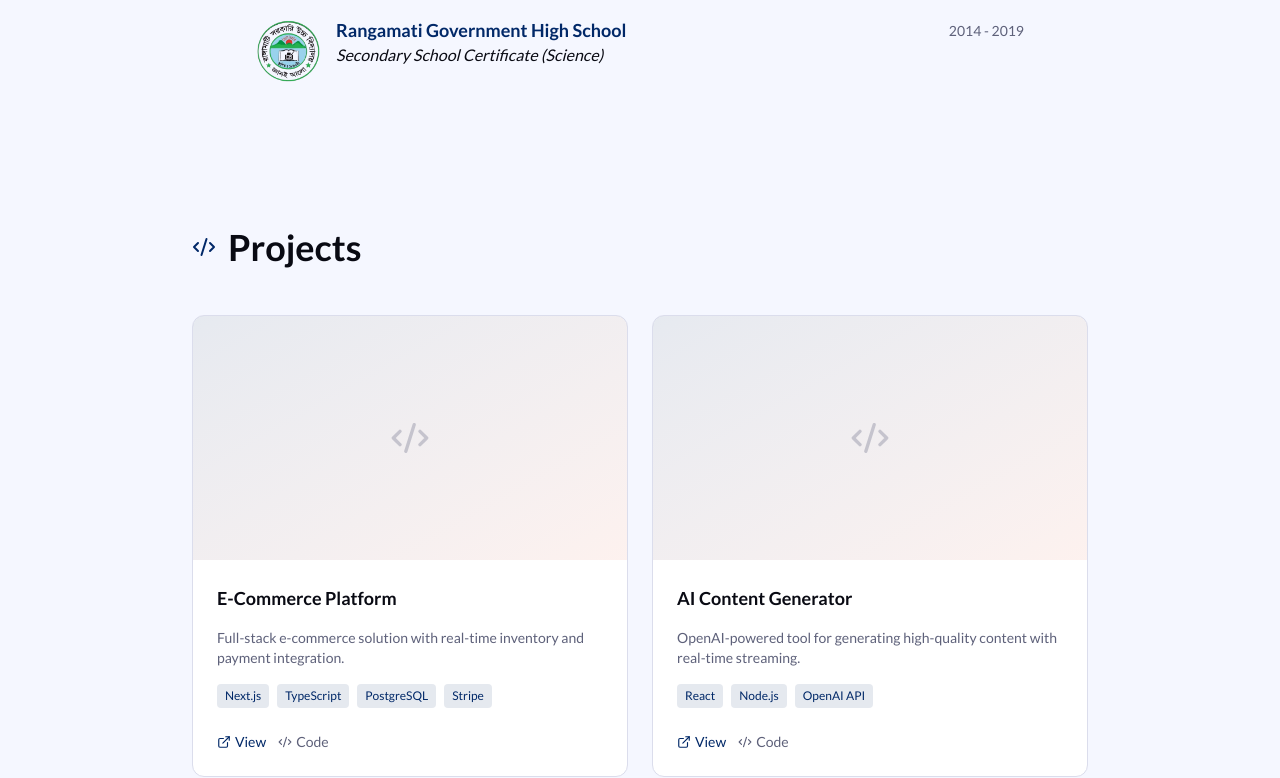
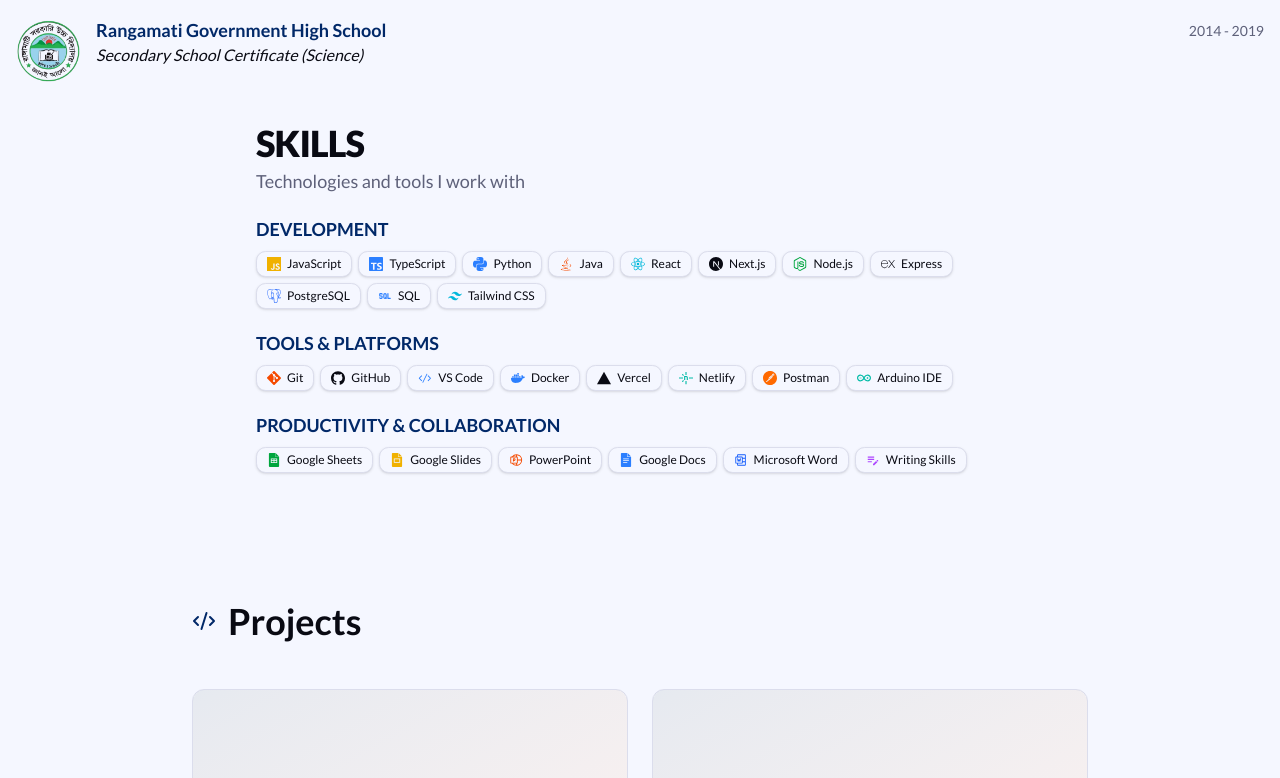
Before and after one commit to AkhiKetu/Personal-Portfolio, a Next.js app: page / in a window 1280 px wide. Shown: the part 1082-1860 px from the top of the page. Built offline with nearby package versions, Linux system fonts and the light colour scheme.

Commit message:
update skills

```diff
--- a/app/page.tsx
+++ b/app/page.tsx
@@ -3,6 +3,7 @@
 import Navigation from '@/components/Navigation'
 import Hero from '@/components/sections/Hero'
 import Experience from '@/components/sections/Experience'
+import Skills from '@/components/sections/Skills'
 import Projects from '@/components/sections/Projects'
 import Blog from '@/components/sections/Blog'
 
@@ -18,6 +19,7 @@ export default function HomePage() {
       <div className="relative z-10">
         <Hero />
         <Experience />
+        <Skills />
         <Projects />
         <Blog />
       </div>
--- a/components/sections/Experience.tsx
+++ b/components/sections/Experience.tsx
@@ -1,44 +1,37 @@
-'use client'
+"use client";
 
-import Image from 'next/image'
-import { GraduationCap } from 'lucide-react'
+import Image from "next/image";
 
 const education = [
   {
     id: 1,
-    institution: 'Independent University, Bangladesh (IUB)',
-    degree: 'Bachelor of Science in Computer Science',
-    period: '2022 - Present',
-    logo: '/independent-university-bangladesh-logo.png',
+    institution: "Independent University, Bangladesh (IUB)",
+    degree: "Bachelor of Science in Computer Science",
+    period: "2022 - Present",
+    logo: "/independent-university-bangladesh-logo.png",
   },
   {
     id: 2,
-    institution: 'Rangamati Government College',
-    degree: 'Higher Secondary Certificate (Science)',
-    period: '2019 - 2021',
-    logo: '/college-logo-no-bg.png',
+    institution: "Rangamati Government College",
+    degree: "Higher Secondary Certificate (Science)",
+    period: "2019 - 2021",
+    logo: "/college-logo-no-bg.png",
   },
   {
     id: 3,
-    institution: 'Rangamati Government High School',
-    degree: 'Secondary School Certificate (Science)',
-    period: '2014 - 2019',
-    logo: '/school-logo-no-bg.png',
+    institution: "Rangamati Government High School",
+    degree: "Secondary School Certificate (Science)",
+    period: "2014 - 2019",
+    logo: "/school-logo-no-bg.png",
   },
-]
+];
 
 export default function Experience() {
   return (
-    <section id="education" className="px-4 py-14 md:py-16">
+    <section id="education" className="px-4 pt-14 pb-5 md:pt-16 md:pb-6">
       <div className="mx-auto max-w-3xl">
         {/* Section Header */}
         <div className="mb-6 border-b border-foreground/60 pb-2">
-          <div className="flex items-center gap-2.5">
-            <GraduationCap
-              size={32}
-              className="text-primary"
-            />
-
           <h2 className="text-2xl font-extrabold uppercase tracking-tight md:text-3xl">
             Education
           </h2>
@@ -92,7 +85,6 @@ export default function Experience() {
           </div>
         ))}
       </div>
-      </div>
     </section>
-  )
+  );
 }
--- a/components/sections/Projects.tsx
+++ b/components/sections/Projects.tsx
@@ -47,7 +47,7 @@ export default function Projects() {
               className="group bg-card rounded-lg border border-border hover:border-primary transition-all duration-300 overflow-hidden hover:shadow-lg hover:-translate-y-1"
             >
               {/* Project Image Placeholder */}
-              <div className="aspect-video bg-gradient-to-br from-primary/10 to-accent/10 flex items-center justify-center">
+              <div className="aspect-video bg-linear-to-br from-primary/10 to-accent/10 flex items-center justify-center">
                 <Code2 size={40} className="text-muted-foreground/30" />
               </div>
 
--- a/components/sections/Skills.tsx
+++ b/components/sections/Skills.tsx
@@ -1,44 +1,264 @@
 'use client'
 
-const skillCategories = [
+import type { IconType } from 'react-icons'
+import { FaJava } from 'react-icons/fa'
+import { MdEditNote } from 'react-icons/md'
+import {
+  PiMicrosoftPowerpointLogo,
+  PiMicrosoftWordLogo,
+} from 'react-icons/pi'
+import {
+  SiArduino,
+  SiDocker,
+  SiExpress,
+  SiGit,
+  SiGithub,
+  SiGoogledocs,
+  SiGooglesheets,
+  SiGoogleslides,
+  SiJavascript,
+  SiNetlify,
+  SiNextdotjs,
+  SiNodedotjs,
+  SiPostgresql,
+  SiPostman,
+  SiPython,
+  SiReact,
+  SiTailwindcss,
+  SiTypescript,
+  SiVercel,
+} from 'react-icons/si'
+import { TbSql } from 'react-icons/tb'
+import { VscCode } from 'react-icons/vsc'
+
+type Skill = {
+  name: string
+  icon: IconType
+  color: string
+}
+
+type SkillCategory = {
+  title: string
+  skills: Skill[]
+}
+
+const skillCategories: SkillCategory[] = [
   {
-    category: 'Frontend',
-    skills: ['React', 'Next.js', 'TypeScript', 'Tailwind CSS', 'Framer Motion', 'Redux'],
+    title: 'Development',
+    skills: [
+      {
+        name: 'JavaScript',
+        icon: SiJavascript,
+        color: 'text-yellow-500',
+      },
+      {
+        name: 'TypeScript',
+        icon: SiTypescript,
+        color: 'text-blue-500',
+      },
+      {
+        name: 'Python',
+        icon: SiPython,
+        color: 'text-blue-500',
+      },
+      {
+        name: 'Java',
+        icon: FaJava,
+        color: 'text-orange-600',
+      },
+      {
+        name: 'React',
+        icon: SiReact,
+        color: 'text-cyan-500',
+      },
+      {
+        name: 'Next.js',
+        icon: SiNextdotjs,
+        color: 'text-foreground',
+      },
+      {
+        name: 'Node.js',
+        icon: SiNodedotjs,
+        color: 'text-green-600',
+      },
+      {
+        name: 'Express',
+        icon: SiExpress,
+        color: 'text-foreground',
+      },
+      {
+        name: 'PostgreSQL',
+        icon: SiPostgresql,
+        color: 'text-blue-600 dark:text-blue-400',
+      },
+      {
+        name: 'SQL',
+        icon: TbSql,
+        color: 'text-blue-500',
+      },
+      {
+        name: 'Tailwind CSS',
+        icon: SiTailwindcss,
+        color: 'text-cyan-500',
+      },
+    ],
   },
   {
-    category: 'Backend',
-    skills: ['Node.js', 'PostgreSQL', 'MongoDB', 'GraphQL', 'REST APIs', 'Express'],
+    title: 'Tools & Platforms',
+    skills: [
+      {
+        name: 'Git',
+        icon: SiGit,
+        color: 'text-orange-600',
+      },
+      {
+        name: 'GitHub',
+        icon: SiGithub,
+        color: 'text-foreground',
+      },
+      {
+        name: 'VS Code',
+        icon: VscCode,
+        color: 'text-blue-500',
+      },
+      {
+        name: 'Docker',
+        icon: SiDocker,
+        color: 'text-blue-500',
+      },
+      {
+        name: 'Vercel',
+        icon: SiVercel,
+        color: 'text-foreground',
+      },
+      {
+        name: 'Netlify',
+        icon: SiNetlify,
+        color: 'text-teal-500',
+      },
+      {
+        name: 'Postman',
+        icon: SiPostman,
+        color: 'text-orange-500',
+      },
+      {
+        name: 'Arduino IDE',
+        icon: SiArduino,
+        color: 'text-teal-500',
+      },
+    ],
   },
   {
-    category: 'Tools & DevOps',
-    skills: ['Git', 'Docker', 'AWS', 'Vercel', 'GitHub', 'VS Code'],
+    title: 'Productivity & Collaboration',
+    skills: [
+      {
+        name: 'Google Sheets',
+        icon: SiGooglesheets,
+        color: 'text-green-600',
+      },
+      {
+        name: 'Google Slides',
+        icon: SiGoogleslides,
+        color: 'text-yellow-500',
+      },
+      {
+        name: 'PowerPoint',
+        icon: PiMicrosoftPowerpointLogo,
+        color: 'text-orange-600',
+      },
+      {
+        name: 'Google Docs',
+        icon: SiGoogledocs,
+        color: 'text-blue-500',
+      },
+      {
+        name: 'Microsoft Word',
+        icon: PiMicrosoftWordLogo,
+        color: 'text-blue-600',
+      },
+      {
+        name: 'Writing Skills',
+        icon: MdEditNote,
+        color: 'text-purple-500',
+      },
+    ],
   },
 ]
 
 export default function Skills() {
   return (
-    <section id="skills" className="py-20 px-4">
-      <div className="max-w-4xl mx-auto">
+    <section
+      id="skills"
+      className="px-4 pb-10 pt-3 md:pb-12 md:pt-4"
+    >
+      <div className="mx-auto max-w-3xl">
         {/* Section Header */}
-        <div className="mb-12">
-          <h2 className="text-3xl md:text-4xl font-bold mb-4">Skills</h2>
-          <p className="text-lg text-muted-foreground">Technologies and tools I work with</p>
+        <div className="mb-5">
+          <h2 className="text-3xl font-black uppercase tracking-tight md:text-4xl">
+            Skills
+          </h2>
+
+          <p className="mt-1 text-base text-muted-foreground md:text-lg">
+            Technologies and tools I work with
+          </p>
         </div>
 
-        {/* Skills Grid */}
-        <div className="grid grid-cols-1 md:grid-cols-3 gap-8">
+        {/* Skill Categories */}
+        <div className="space-y-5">
           {skillCategories.map((category) => (
-            <div key={category.category} className="space-y-4">
-              <h3 className="text-lg font-bold text-primary">{category.category}</h3>
-              <div className="flex flex-wrap gap-2">
-                {category.skills.map((skill) => (
-                  <span
-                    key={skill}
-                    className="px-3 py-1 bg-card border border-border rounded-full text-sm font-medium hover:border-primary hover:bg-accent/10 transition-all duration-300 cursor-default"
-                  >
-                    {skill}
-                  </span>
-                ))}
+            <div key={category.title}>
+              <h3 className="mb-2 text-base font-bold uppercase text-primary md:text-lg">
+                {category.title}
+              </h3>
+
+              <div className="flex flex-wrap gap-1.5">
+                {category.skills.map((skill) => {
+                  const Icon = skill.icon
+
+                  return (
+                    <div
+                      key={skill.name}
+                      className="
+                        group
+                        inline-flex
+                        cursor-default
+                        items-center
+                        gap-1.5
+                        whitespace-nowrap
+                        rounded-md
+                        border
+                        border-border
+                        bg-background
+                        px-2.5
+                        py-1
+                        text-xs
+                        font-medium
+                        shadow-sm
+                        transition-[transform,border-color,background-color,box-shadow]
+                        duration-200
+                        ease-out
+                        hover:-translate-y-1
+                        hover:border-primary/60
+                        hover:bg-primary/5
+                        hover:shadow-md
+                      "
+                    >
+                      <Icon
+                        size={14}
+                        className={`
+                          shrink-0
+                          transition-transform
+                          duration-200
+                          ease-out
+                          group-hover:scale-110
+                          ${skill.color}
+                        `}
+                      />
+
+                      <span>{skill.name}</span>
+                    </div>
+                  )
+                })}
               </div>
             </div>
           ))}
```
Lines whose indentation alone changed are shown as unchanged.
